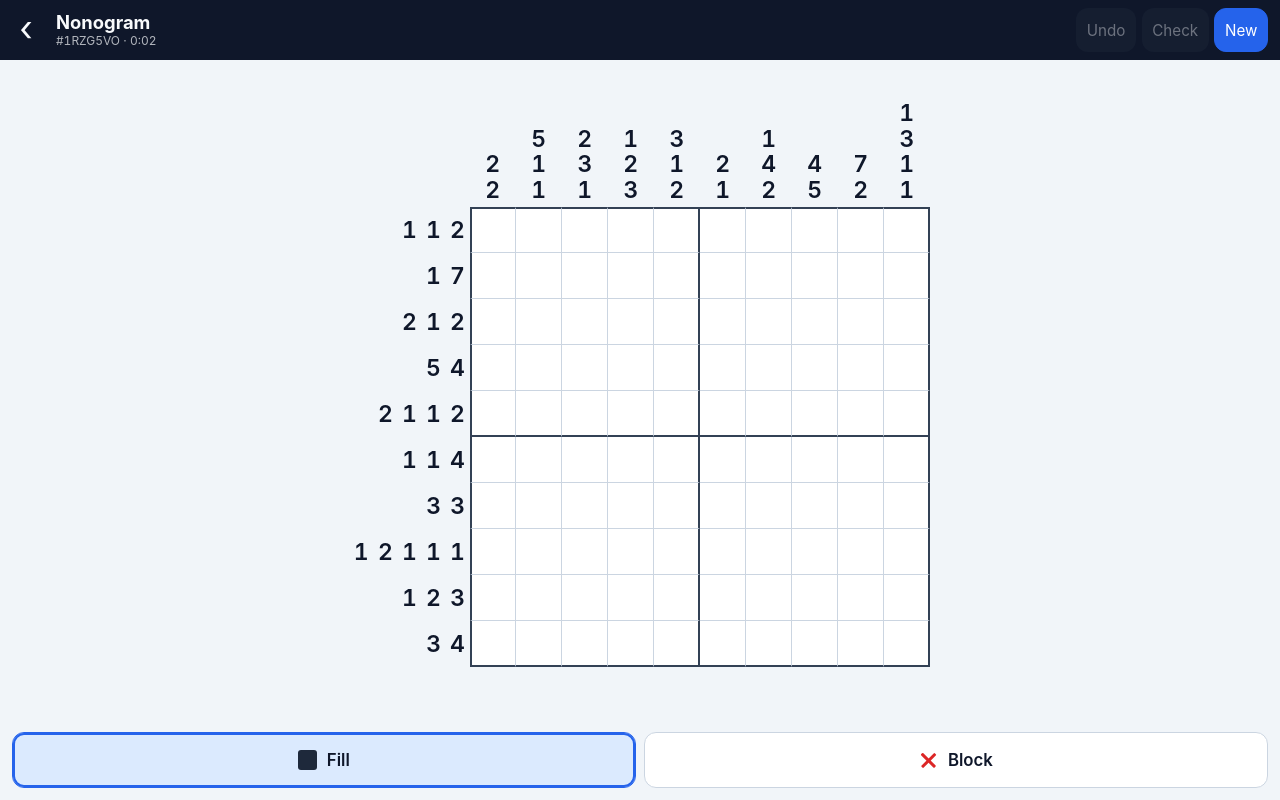
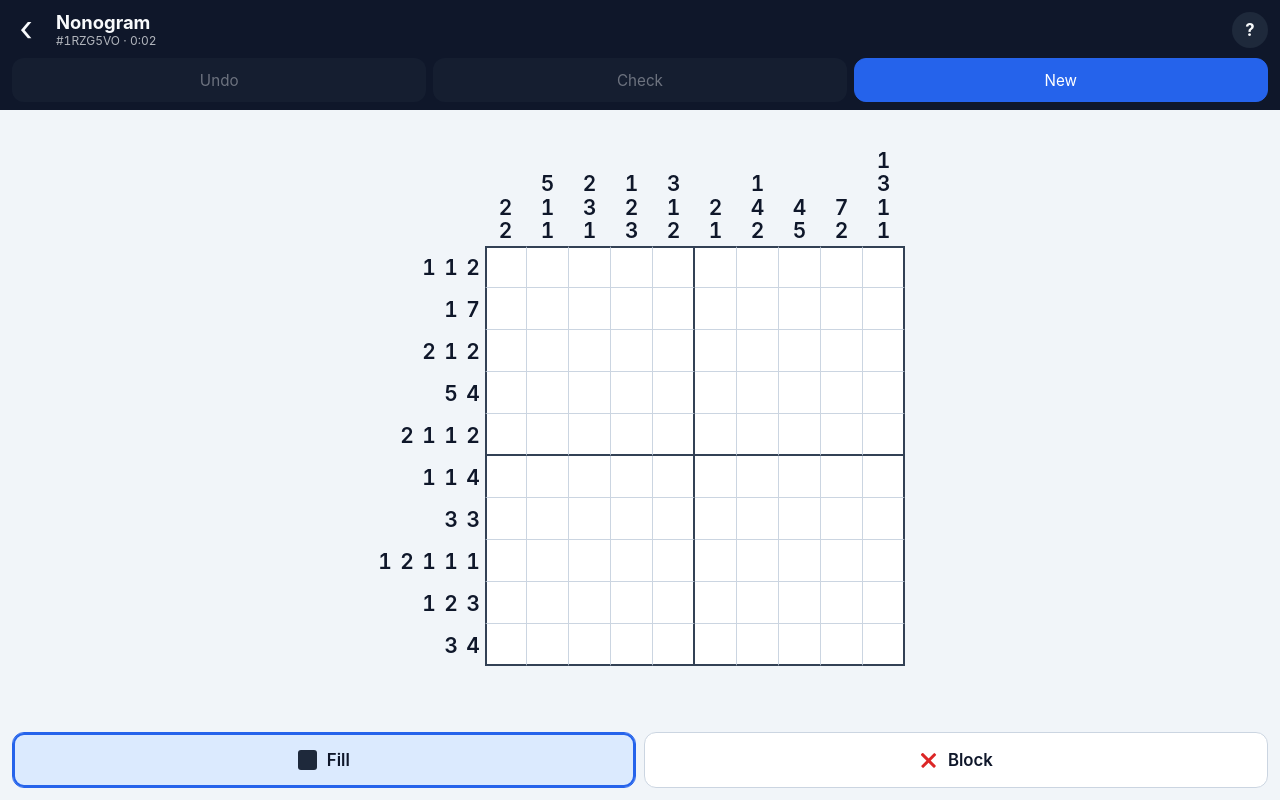
Before and after one commit to acroca/pwagames, a website built with Vite: page index.html in a window 1280 px wide. Both pictures are taken after a click on the button 96 px from the left and 155 px from the top of the page. Built offline with nearby package versions, Linux system fonts and the light colour scheme.

Commit message:
Add rules link to each game and restyle top bar
Co-authored-by: Copilot <223556219+Copilot@users.noreply.github.com>

```diff
--- a/index.html
+++ b/index.html
@@ -17,7 +17,7 @@
     <section id="menu-screen" class="screen" hidden>
       <header class="topbar">
         <h1 data-i18n="Logic Puzzles">Logic Puzzles</h1>
-        <button id="rules-btn" type="button" data-i18n="Rules">Rules</button>
+        <button id="rules-btn" type="button" class="icon-circle" data-i18n-label="Rules" aria-label="Rules">?</button>
         <div id="lang-select" class="lang-select" role="group" data-i18n-label="Language" aria-label="Language"></div>
       </header>
       <main class="menu">
@@ -33,6 +33,7 @@
           <h1 id="game-title"></h1>
           <span class="meta"><span id="game-meta"></span> <span id="timer" class="timer" role="timer"></span></span>
         </div>
+        <button id="game-rules" type="button" class="icon-circle" data-i18n-label="Rules" aria-label="Rules">?</button>
         <nav class="actions">
           <button id="undo" type="button" data-i18n="Undo">Undo</button>
           <button id="check" type="button" data-i18n="Check">Check</button>
--- a/src/core/shell.ts
+++ b/src/core/shell.ts
@@ -73,6 +73,7 @@ export class GameScreen {
     $('#back').addEventListener('click', () => this.onBack());
     this.undoBtn.addEventListener('click', () => this.undo());
     this.checkBtn.addEventListener('click', () => this.check());
+    $('#game-rules').addEventListener('click', () => this.game && openGuide(this.game.id));
     $('#more').addEventListener('click', () => this.openSheet());
     new ResizeObserver(() => this.applyFit()).observe(this.wrap);
     document.addEventListener('visibilitychange', () => this.syncTimer());
--- a/src/style.css
+++ b/src/style.css
@@ -120,6 +120,7 @@ button:disabled {
 
 .topbar {
   min-height: calc(var(--safe-top) + 3.75rem);
+  row-gap: 0.4rem;
 }
 
 .topbar h1 {
@@ -179,14 +180,34 @@ button.primary {
   content: '· ';
 }
 
+.topbar {
+  flex-wrap: wrap;
+}
+
+.icon-circle {
+  flex: none;
+  min-width: 36px;
+  width: 36px;
+  min-height: 36px;
+  height: 36px;
+  padding: 0;
+  border-radius: 50%;
+  font-size: 1.05rem;
+  font-weight: 700;
+}
+
 .actions {
   display: flex;
-  gap: 0.35rem;
+  flex: 1 0 100%;
+  gap: 0.4rem;
 }
 
 .actions button {
-  padding: 0 0.6rem;
+  flex: 1;
+  min-width: 0;
+  padding: 0 0.5rem;
   font-size: 0.95rem;
+  white-space: nowrap;
 }
 
 /* Menu */
```
